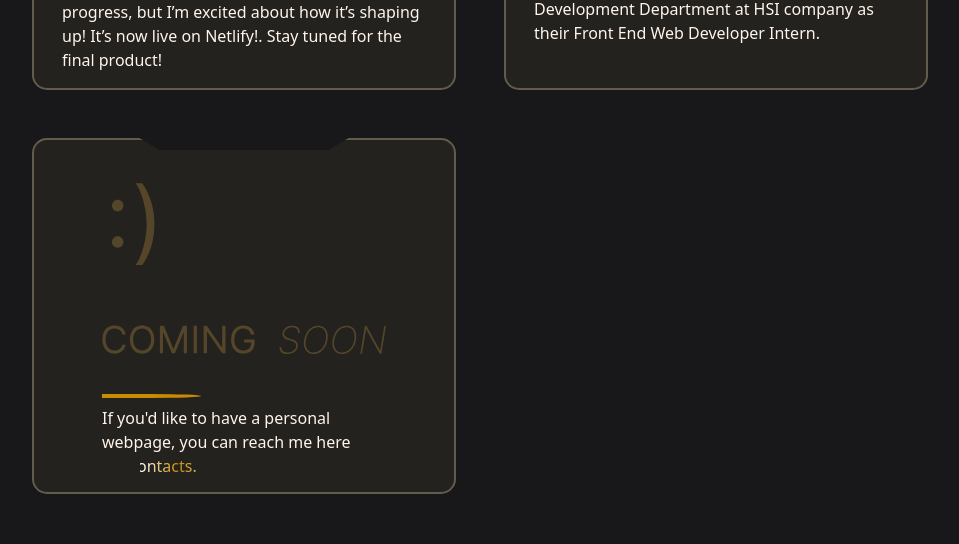
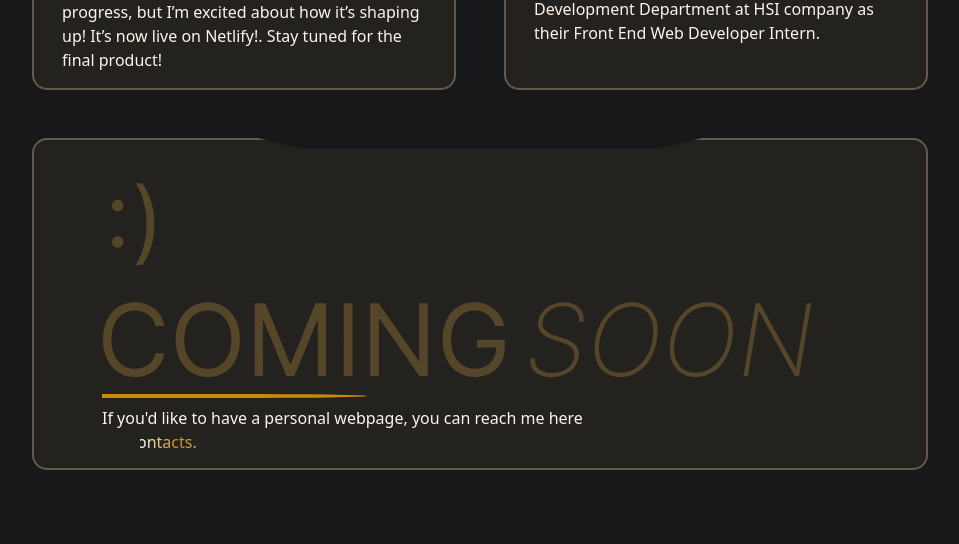
Before and after one commit to MaagadJM/Maagad-Jude-Portfolio, a React (Vite) app: page /#/ in a window 1280 px wide. Shown: the part 1981-2525 px from the top of the page, without its empty margins (160-1119 px from the left). Built offline with nearby package versions, Linux system fonts and the light colour scheme.

Commit message:
Projects: adjusted aos

```diff
--- a/src/components/pages/MyProjects/Projects.jsx
+++ b/src/components/pages/MyProjects/Projects.jsx
@@ -170,9 +170,9 @@ function Projects() {
             {/* ------------------------------------------- */}
             <div
               className=" custom-border px-1"
-              data-aos="fade-left"
+              data-aos="fade-right"
               data-aos-duration="1000"
-              data-aos-delay="1000"
+              data-aos-delay="1500"
             >
               <section>
                 <a
@@ -208,7 +208,7 @@ function Projects() {
             {/* ------------------------------------------- */}
             <div
               className=" custom-border px-1"
-              data-aos="fade-right"
+              data-aos="fade-left"
               data-aos-duration="1000"
               data-aos-delay="1500"
             >
@@ -245,8 +245,8 @@ function Projects() {
             </div>
             {/* ------------------------------------------ */}
             <div
-              className=" custom-border px-1"
-              data-aos="fade-left"
+              className=" custom-border px-1 col-span-2"
+              data-aos="fade-right"
               data-aos-duration="1000"
               data-aos-delay="1500"
             >
```
